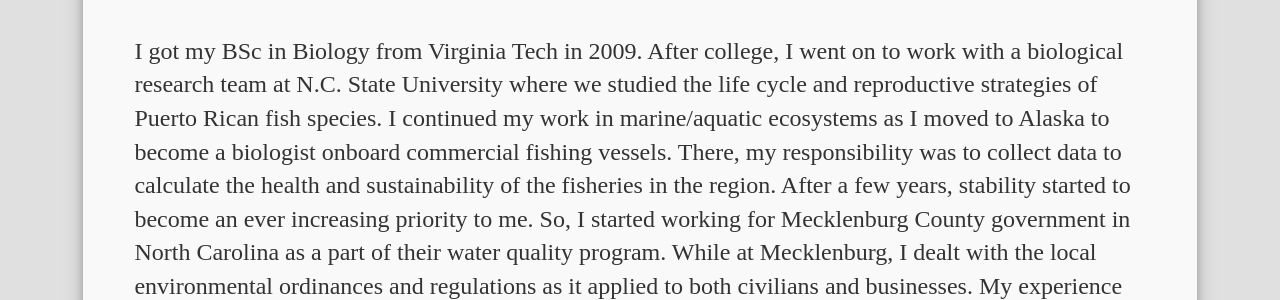
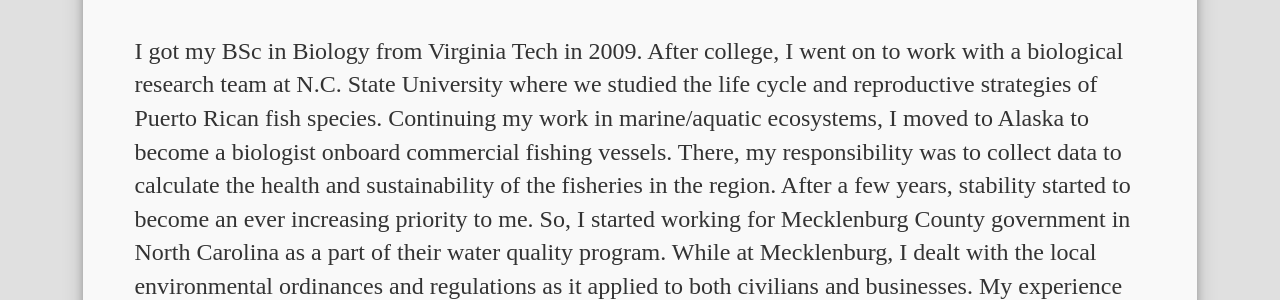
Before and after one commit to lungpc/lungpc.github.io, a Jekyll site: the page built from about/index.html, in a window 1280 px wide. Shown: the part 235-535 px from the top of the page. Built offline with Jekyll 4.4.1, drawn with Linux system fonts in a browser that asks for light colours; some of the changed text lies outside the part shown.

Commit message:
Update index.html

```diff
--- a/about/index.html
+++ b/about/index.html
@@ -6,8 +6,8 @@
 <div class="about">
   <h1>About</h1>
   <p>I got my BSc in Biology from Virginia Tech in 2009. After college, I went on to work with a biological research team at N.C. State University
-  where we studied the life cycle and reproductive strategies of Puerto Rican fish species. I continued my work in marine/aquatic
-  ecosystems as I moved to Alaska to become a biologist onboard commercial fishing vessels. There, my responsibility was to collect
+  where we studied the life cycle and reproductive strategies of Puerto Rican fish species. Continuing my work in marine/aquatic
+  ecosystems, I moved to Alaska to become a biologist onboard commercial fishing vessels. There, my responsibility was to collect
   data to calculate the health and sustainability of the fisheries in the region. After a few years, stability started to become an
   ever increasing priority to me. So, I started working for Mecklenburg County government in North Carolina as a part of their
   water quality program. While at Mecklenburg, I dealt with the local environmental ordinances and regulations as it applied to both
```
